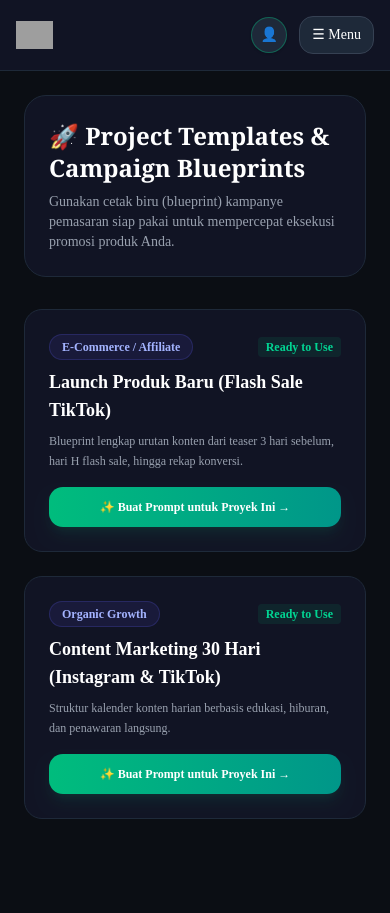
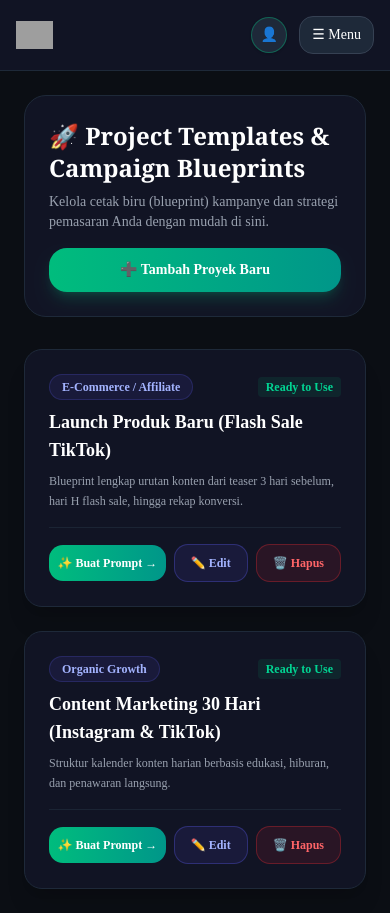
Before and after one commit to kohojiek99-ctrl/workshet-studio, a Next.js app: page /projects in a window 390 px wide. Before the commit the page ends 844 px from the top, so only its background shows below. Built offline with nearby package versions, Linux system fonts and the light colour scheme; no server answers; grey boxes are pictures that could not be loaded.

Commit message:
feat: add interactive CRUD admin modal for managing project templates and campaigns

```diff
--- a/app/projects/page.tsx
+++ b/app/projects/page.tsx
@@ -1,39 +1,129 @@
 "use client";
 
+import { useState, useEffect } from "react";
 import { useRouter } from "next/navigation";
 
 export default function ProjectsPage() {
   const router = useRouter();
+  const [projects, setProjects] = useState<any[]>([]);
+  const [isModalOpen, setIsModalOpen] = useState(false);
+  const [editingIndex, setEditingIndex] = useState<number | null>(null);
 
-  const templates = [
+  // State Form Input Modal
+  const [title, setTitle] = useState("");
+  const [category, setCategory] = useState("E-Commerce / Affiliate");
+  const [status, setStatus] = useState("Ready to Use");
+  const [desc, setDesc] = useState("");
+
+  // Load data awal dari localStorage (atau default jika kosong)
+  useEffect(() => {
+    const savedData = localStorage.getItem("worksheet_projects");
+    if (savedData) {
+      setProjects(JSON.parse(savedData));
+    } else {
+      const defaultProjects = [
         {
           title: "Launch Produk Baru (Flash Sale TikTok)",
           category: "E-Commerce / Affiliate",
-      desc: "Blueprint lengkap urutan konten dari teaser 3 hari sebelum, hari H flash sale, hingga rekap konversi.",
-      status: "Ready to Use"
+          status: "Ready to Use",
+          desc: "Blueprint lengkap urutan konten dari teaser 3 hari sebelum, hari H flash sale, hingga rekap konversi."
         },
         {
           title: "Content Marketing 30 Hari (Instagram & TikTok)",
           category: "Organic Growth",
-      desc: "Struktur kalender konten harian berbasis edukasi, hiburan, dan penawaran langsung.",
-      status: "Ready to Use"
+          status: "Ready to Use",
+          desc: "Struktur kalender konten harian berbasis edukasi, hiburan, dan penawaran langsung."
         }
       ];
+      setProjects(defaultProjects);
+      localStorage.setItem("worksheet_projects", JSON.stringify(defaultProjects));
+    }
+  }, []);
+
+  // Simpan data ke localStorage setiap ada perubahan
+  const saveToLocalStorage = (updatedData: any[]) => {
+    setProjects(updatedData);
+    localStorage.setItem("worksheet_projects", JSON.stringify(updatedData));
+  };
+
+  // Buka Modal untuk Tambah Baru
+  const handleOpenAdd = () => {
+    setEditingIndex(null);
+    setTitle("");
+    setCategory("E-Commerce / Affiliate");
+    setStatus("Ready to Use");
+    setDesc("");
+    setIsModalOpen(true);
+  };
+
+  // Buka Modal untuk Edit
+  const handleOpenEdit = (index: number) => {
+    const item = projects[index];
+    setEditingIndex(index);
+    setTitle(item.title);
+    setCategory(item.category);
+    setStatus(item.status);
+    setDesc(item.desc);
+    setIsModalOpen(true);
+  };
+
+  // Hapus Project
+  const handleDelete = (index: number) => {
+    if (confirm("Yakin ingin menghapus proyek ini, bro?")) {
+      const updated = projects.filter((_, i) => i !== index);
+      saveToLocalStorage(updated);
+    }
+  };
+
+  // Simpan (Tambah atau Update)
+  const handleSubmit = (e: React.FormEvent) => {
+    e.preventDefault();
+    if (!title || !desc) {
+      alert("Judul dan Deskripsi proyek wajib diisi ya, bro!");
+      return;
+    }
+
+    const newItem = { title, category, status, desc };
+
+    if (editingIndex !== null) {
+      // Mode Edit
+      const updated = [...projects];
+      updated[editingIndex] = newItem;
+      saveToLocalStorage(updated);
+    } else {
+      // Mode Tambah Baru
+      const updated = [newItem, ...projects];
+      saveToLocalStorage(updated);
+    }
+
+    setIsModalOpen(false);
+  };
 
   return (
     <div className="p-6 sm:p-8 md:p-10 max-w-[1400px] mx-auto text-white space-y-8">
-      <div className="bg-[#111424] border border-gray-800 rounded-3xl p-6 sm:p-8">
+
+      {/* HEADER + TOMBOL TAMBAH PROJECT */}
+      <div className="flex flex-col md:flex-row md:items-center md:justify-between gap-4 bg-[#111424] border border-gray-800 rounded-3xl p-6 sm:p-8">
+        <div>
           <h1 className="text-2xl sm:text-3xl font-serif font-bold text-white mb-2">
             🚀 Project Templates & Campaign Blueprints
           </h1>
           <p className="text-gray-400 text-sm">
-          Gunakan cetak biru (blueprint) kampanye pemasaran siap pakai untuk mempercepat eksekusi promosi produk Anda.
+            Kelola cetak biru (blueprint) kampanye dan strategi pemasaran Anda dengan mudah di sini.
           </p>
         </div>
+        <button
+          onClick={handleOpenAdd}
+          className="px-6 py-3 rounded-2xl font-bold text-sm bg-gradient-to-r from-emerald-500 to-teal-600 hover:from-emerald-600 hover:to-teal-700 text-white shadow-lg shadow-emerald-500/20 transition-all cursor-pointer whitespace-nowrap"
+        >
+          ➕ Tambah Proyek Baru
+        </button>
+      </div>
 
+      {/* GRID DAFTAR PROJECTS */}
       <div className="grid grid-cols-1 md:grid-cols-2 gap-6">
-        {templates.map((item, index) => (
-          <div key={index} className="bg-[#111424] border border-gray-800 rounded-2xl p-6 flex flex-col justify-between space-y-4">
+        {projects.map((item, index) => (
+          <div key={index} className="bg-[#111424] border border-gray-800 rounded-2xl p-6 flex flex-col justify-between space-y-4 shadow-xl">
             <div className="space-y-2">
               <div className="flex items-center justify-between">
                 <span className="px-3 py-1 bg-indigo-500/10 text-indigo-300 border border-indigo-500/20 text-xs font-bold rounded-full">
@@ -46,15 +136,108 @@ export default function ProjectsPage() {
               <h3 className="font-bold text-lg text-white">{item.title}</h3>
               <p className="text-xs text-gray-400 leading-relaxed">{item.desc}</p>
             </div>
+
+            <div className="flex items-center gap-2 pt-4 border-t border-gray-800/80">
               <button
                 onClick={() => router.push("/generate")}
-              className="w-full py-3 rounded-xl font-bold text-xs bg-gradient-to-r from-emerald-500 to-teal-600 hover:from-emerald-600 hover:to-teal-700 text-white transition-all flex items-center justify-center gap-2 cursor-pointer shadow-lg shadow-emerald-500/10"
+                className="flex-1 py-2.5 rounded-xl font-bold text-xs bg-gradient-to-r from-emerald-500 to-teal-600 hover:from-emerald-600 hover:to-teal-700 text-white transition-all flex items-center justify-center gap-1 cursor-pointer"
               >
-              ✨ Buat Prompt untuk Proyek Ini →
+                ✨ Buat Prompt →
               </button>
+              <button
+                onClick={() => handleOpenEdit(index)}
+                className="px-4 py-2.5 rounded-xl font-bold text-xs bg-indigo-500/10 text-indigo-300 border border-indigo-500/30 hover:bg-indigo-500 hover:text-white transition-all cursor-pointer"
+              >
+                ✏️ Edit
+              </button>
+              <button
+                onClick={() => handleDelete(index)}
+                className="px-4 py-2.5 rounded-xl font-bold text-xs bg-red-500/10 text-red-400 border border-red-500/30 hover:bg-red-500 hover:text-white transition-all cursor-pointer"
+              >
+                🗑️ Hapus
+              </button>
+            </div>
           </div>
         ))}
       </div>
+
+      {/* MODAL FORM TAMBAH / EDIT PROJECT */}
+      {isModalOpen && (
+        <div className="fixed inset-0 bg-black/70 backdrop-blur-sm flex items-center justify-center p-4 z-50">
+          <div className="bg-[#111424] border border-gray-800 rounded-3xl p-6 sm:p-8 max-w-lg w-full space-y-6 shadow-2xl">
+            <div className="flex items-center justify-between">
+              <h3 className="text-lg font-bold text-white">
+                {editingIndex !== null ? "✏️ Edit Proyek" : "➕ Tambah Proyek Baru"}
+              </h3>
+              <button onClick={() => setIsModalOpen(false)} className="text-gray-400 hover:text-white text-lg">✕</button>
+            </div>
+
+            <form onSubmit={handleSubmit} className="space-y-4">
+              <div>
+                <label className="block text-xs text-gray-400 mb-1">Judul Proyek / Campaign</label>
+                <input
+                  type="text"
+                  value={title}
+                  onChange={(e) => setTitle(e.target.value)}
+                  placeholder="Contoh: Promo Ramadhan Flash Sale"
+                  className="w-full bg-[#161a2e] border border-gray-700 rounded-xl px-4 py-2.5 text-sm text-white outline-none focus:border-emerald-500"
+                />
+              </div>
+
+              <div className="grid grid-cols-2 gap-4">
+                <div>
+                  <label className="block text-xs text-gray-400 mb-1">Kategori</label>
+                  <input
+                    type="text"
+                    value={category}
+                    onChange={(e) => setCategory(e.target.value)}
+                    placeholder="Contoh: Affiliate TikTok"
+                    className="w-full bg-[#161a2e] border border-gray-700 rounded-xl px-4 py-2.5 text-sm text-white outline-none focus:border-emerald-500"
+                  />
+                </div>
+                <div>
+                  <label className="block text-xs text-gray-400 mb-1">Status</label>
+                  <input
+                    type="text"
+                    value={status}
+                    onChange={(e) => setStatus(e.target.value)}
+                    placeholder="Contoh: Ready to Use"
+                    className="w-full bg-[#161a2e] border border-gray-700 rounded-xl px-4 py-2.5 text-sm text-white outline-none focus:border-emerald-500"
+                  />
+                </div>
+              </div>
+
+              <div>
+                <label className="block text-xs text-gray-400 mb-1">Deskripsi / Detail Blueprint</label>
+                <textarea
+                  value={desc}
+                  onChange={(e) => setDesc(e.target.value)}
+                  placeholder="Tuliskan ringkasan strategi campaign ini..."
+                  rows={3}
+                  className="w-full bg-[#161a2e] border border-gray-700 rounded-xl px-4 py-2.5 text-sm text-white outline-none focus:border-emerald-500 resize-none"
+                />
+              </div>
+
+              <div className="flex items-center gap-3 pt-2">
+                <button
+                  type="button"
+                  onClick={() => setIsModalOpen(false)}
+                  className="w-1/2 py-3 rounded-xl font-bold text-xs bg-gray-800 hover:bg-gray-700 text-white transition-all cursor-pointer"
+                >
+                  Batal
+                </button>
+                <button
+                  type="submit"
+                  className="w-1/2 py-3 rounded-xl font-bold text-xs bg-emerald-500 hover:bg-emerald-600 text-white transition-all cursor-pointer shadow-lg shadow-emerald-500/20"
+                >
+                  Simpan Proyek
+                </button>
+              </div>
+            </form>
+          </div>
+        </div>
+      )}
+
     </div>
   );
 }
```
Lines whose indentation alone changed are shown as unchanged.
